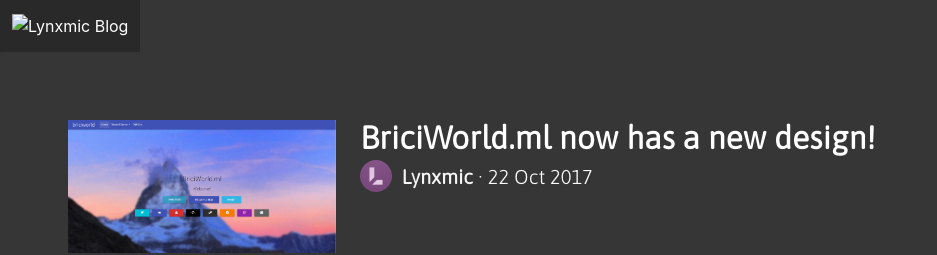
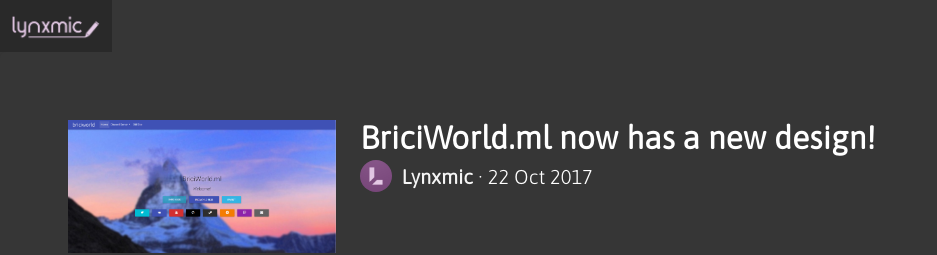
Before and after one commit to theclyron/lynxblog, a Jekyll site: the page built from docs/_posts/2017-10-22-briciworldml-now-has-a-new-design.markdown, in a window 1280 px wide. Shown: the top 255 px of the page, without its empty margins (0-937 px from the left). Built offline with Jekyll 4.4.1, drawn with Linux system fonts in a browser that asks for light colours.

Commit message:
Update navbar.html

```diff
--- a/docs/_includes/navbar.html
+++ b/docs/_includes/navbar.html
@@ -1,7 +1,7 @@
 <nav class="navbar is-dark">
     <div class="navbar-brand">
-      <a class="navbar-item has-fade-effect" href="{{ site.url }}">
-        <img src="{{ site.logo }}" alt="{{ site.name }}" title="Homepage" style="max-width: 100%; height: auto;">
+      <a class="navbar-item has-fade-effect" href="{{ site.url }}{{ site.baseurl }}">
+        <img src="{{ site.url }}{{ site.baseurl }}{{ site.logo }}" alt="{{ site.name }}" title="Homepage" style="max-width: 100%; height: auto;">
       </a>
       <a role="button" class="navbar-burger has-fade-effect" data-target="navbar-blog" aria-label="menu" aria-expanded="false">
         <span aria-hidden="true"></span>
@@ -20,9 +20,9 @@
         </a>
         <a class="navbar-item" href="{{ site.author_twitter }}">
           <i class="fab fa-twitter is-hidden-mobile has-fade-effect" title="Twitter"></i>
-          <p class="has-text-black iis-hidden-tablet is-hidden-desktop"><i class="fab fa-twitter"></i> Twitter</p>
+          <p class="has-text-black is-hidden-tablet is-hidden-desktop"><i class="fab fa-twitter"></i> Twitter</p>
         </a>
-        <a class="navbar-item" href="{{ site.author_fedi }}" rel="me">
+        <a class="navbar-item" href="{{ site.author_fedi }}">
           <i class="fab fa-mastodon is-hidden-mobile has-fade-effect" title="Mastodon/Fediverse"></i>
           <p class="has-text-black is-hidden-tablet is-hidden-desktop"><i class="fab fa-mastodon"></i> Mastodon/Fediverse</p>
         </a>
```
